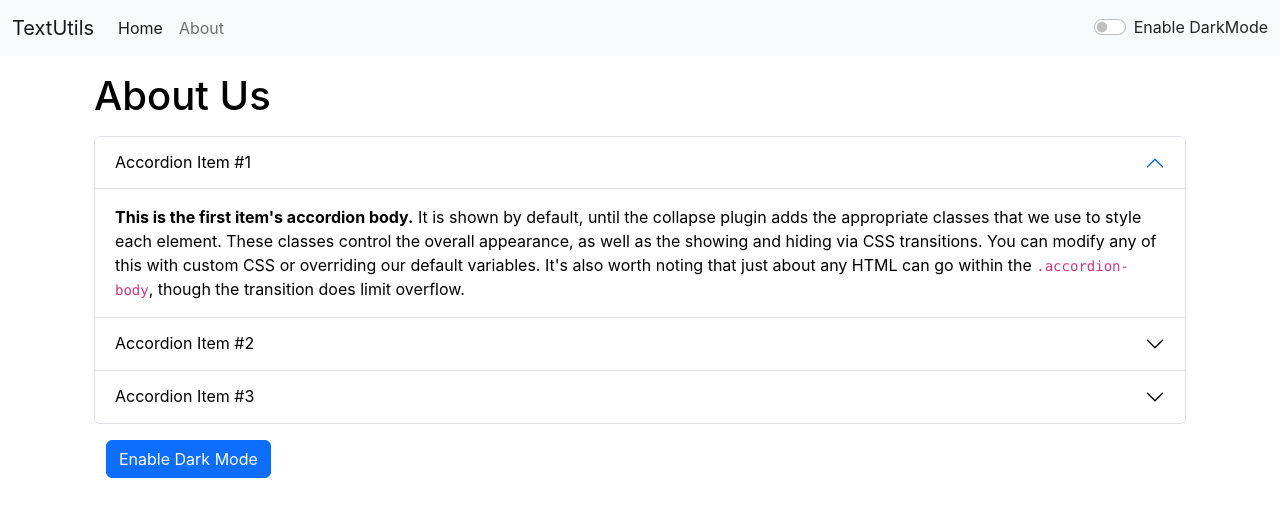
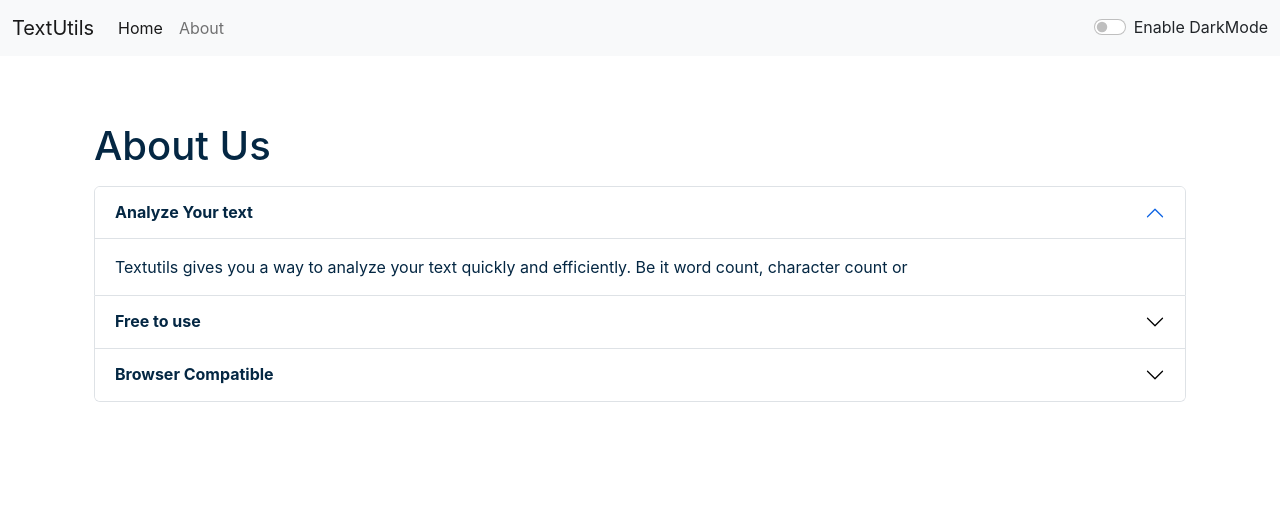
Before and after one commit to M-Rahul1/Reactjs, a React (Create React App) app in the folder my-app/: page /about in a window 1280 px wide. Shown: the top 516 px of the page. Built offline with nearby package versions, Linux system fonts and the light colour scheme.

Commit message:
seo optimized

```diff
--- a/my-app/src/App.js
+++ b/my-app/src/App.js
@@ -8,7 +8,6 @@
   BrowserRouter as Router,
   Switch,
   Route,
-  Link
 } from "react-router-dom";
 
 
@@ -58,7 +57,7 @@
     {/* /users --> Component 1
         /users/home --> Component 2 */}
           <Route exact path="/about">
-            <About />
+              <About mode={mode} />
           </Route>
           <Route exact path="/">
             <TextForm showAlert={showAlert} heading="Enter the text to analyze below" mode={mode}/>
--- a/my-app/src/components/About.js
+++ b/my-app/src/components/About.js
@@ -1,76 +1,60 @@
-import React, {useState} from 'react'
+import React from 'react'
 
-export default function About() {
+export default function About(props) {
 
-    const [myStyle, setMyStyle] = useState({
-        color: 'black',
-        backgroundColor: 'white'
-    })
-    const [btntext, setBtnText] = useState("Enable Dark Mode")
-
-    const toggleStyle = ()=>{
-        if(myStyle.color === 'black'){
-            setMyStyle({
-                color: 'white',
-                backgroundColor: 'black',
-                border: '1px solid white'
-
-            })
-            setBtnText("Enable Light Mode")
-        }
-        else{
-            setMyStyle({
-                color: 'black',
-                backgroundColor: 'white'
-            })
-            setBtnText("Enable Dark Mode");
-        }
+    // const [myStyle, setMyStyle] = useState({
+    //     color: 'black',
+    //     backgroundColor: 'white'
+    // })
+    let myStyle = {
+        color: props.mode ==='dark'?'white':'#042743',
+        backgroundColor: props.mode ==='dark'?'rgb(36 74 104)':'white',
     }
 
     return (
-        <div className="container" style={myStyle}>
-            <h1 className="my-3">About Us</h1>
+        <div className="container">
+            <h1 className="my-3" style={{color: props.mode ==='dark'?'white':'#042743'}}>About Us</h1>
             <div className="accordion" id="accordionExample">
                 <div className="accordion-item">
                     <h2 className="accordion-header" id="headingOne">
                     <button className="accordion-button" type="button" style={myStyle} data-bs-toggle="collapse" data-bs-target="#collapseOne" aria-expanded="true" aria-controls="collapseOne">
-                        Accordion Item #1
+                    <strong>Analyze Your text </strong>
                     </button>
                     </h2>
                     <div id="collapseOne" className="accordion-collapse collapse show" aria-labelledby="headingOne" data-bs-parent="#accordionExample">
                     <div className="accordion-body" style={myStyle}>
-                        <strong>This is the first item's accordion body.</strong> It is shown by default, until the collapse plugin adds the appropriate classes that we use to style each element. These classes control the overall appearance, as well as the showing and hiding via CSS transitions. You can modify any of this with custom CSS or overriding our default variables. It's also worth noting that just about any HTML can go within the <code>.accordion-body</code>, though the transition does limit overflow.
+                    Textutils gives you a way to analyze your text quickly and efficiently. Be it word count, character count or
+
                     </div>
                     </div>
                 </div>
-                <div className="accordion-item" style={myStyle}>
+                <div className="accordion-item">
                     <h2 className="accordion-header" id="headingTwo">
                     <button className="accordion-button collapsed" style={myStyle} type="button" data-bs-toggle="collapse" data-bs-target="#collapseTwo" aria-expanded="false" aria-controls="collapseTwo">
-                        Accordion Item #2
+                    <strong>Free to use </strong>
                     </button>
                     </h2>
                     <div id="collapseTwo" className="accordion-collapse collapse" aria-labelledby="headingTwo" data-bs-parent="#accordionExample">
                     <div className="accordion-body" style={myStyle}>
-                        <strong>This is the second item's accordion body.</strong> It is hidden by default, until the collapse plugin adds the appropriate classes that we use to style each element. These classes control the overall appearance, as well as the showing and hiding via CSS transitions. You can modify any of this with custom CSS or overriding our default variables. It's also worth noting that just about any HTML can go within the <code>.accordion-body</code>, though the transition does limit overflow.
+                    TextUtils is a free character counter tool that provides instant character count & word count statistics for a given text. TextUtils reports the number of words and characters. Thus it is suitable for writing text with word/ character limit.
                     </div>
                     </div>
                 </div>
                 <div className="accordion-item">
                     <h2 className="accordion-header" id="headingThree">
                     <button className="accordion-button collapsed" style={myStyle} type="button" data-bs-toggle="collapse" data-bs-target="#collapseThree" aria-expanded="false" aria-controls="collapseThree">
-                        Accordion Item #3
+                    <strong>Browser Compatible </strong>
                     </button>
                     </h2>
                     <div id="collapseThree" className="accordion-collapse collapse" aria-labelledby="headingThree" data-bs-parent="#accordionExample">
                     <div className="accordion-body" style={myStyle}>
-                        <strong>This is the third item's accordion body.</strong> It is hidden by default, until the collapse plugin adds the appropriate classes that we use to style each element. These classes control the overall appearance, as well as the showing and hiding via CSS transitions. You can modify any of this with custom CSS or overriding our default variables. It's also worth noting that just about any HTML can go within the <code>.accordion-body</code>, though the transition does limit overflow.
+                    This word counter software works in any web browsers such as Chrome, Firefox, Internet Explorer, Safari, Opera. It suits to count characters in facebook, blog, books, excel document, pdf document, essays, etc.
+
                     </div>
                     </div>
                 </div>
             </div>
-            <div className="container my-3">
-                <button onClick={toggleStyle} type="button" className="btn btn-primary">{btntext}</button>
-            </div>
+
         </div>
     )
 }
--- a/my-app/src/components/Alert.js
+++ b/my-app/src/components/Alert.js
@@ -1,16 +1,17 @@
 import React from 'react'
 
 function Alert(props) {
-    const capitalize = (word) => {
+    const capitalize = (word)=>{
         const lower = word.toLowerCase();
         return lower.charAt(0).toUpperCase() + lower.slice(1);
     }
-  return (
-      props.alert && <div className={`alert alert-${props.alert.type} alert-dismissible fade show`} role="alert">
-        {capitalize(props.alert.type)}:  {props.alert.msg}
-        <button type="button" className="btn-close" data-bs-dismiss="alert" aria-label="Close"></button>
-    </div>
-  )
+    return (
+        <div style={{height: '50px'}}>
+        {props.alert && <div className={`alert alert-${props.alert.type} alert-dismissible fade show`} role="alert">
+           <strong>{capitalize(props.alert.type)}</strong>: {props.alert.msg}
+        </div>}
+        </div>
+    )
 }
 
 export default Alert
--- a/my-app/src/components/TextForm.js
+++ b/my-app/src/components/TextForm.js
@@ -51,19 +51,19 @@
         <div className="container" style={{color: props.mode==='dark'?'white':'#042743'}}>
             <h1>{props.heading}</h1>
             <div className="mb-3">
-            <textarea className="form-control" value={text} onChange={handleOnChange} style={{backgroundColor: props.mode==='dark'?'grey':'white', color: props.mode==='dark'?'white':'#042743'}} id="myBox" rows="8"></textarea>
+            <textarea className="form-control" value={text} onChange={handleOnChange} style={{backgroundColor: props.mode==='dark'?'#13466e':'white', color: props.mode==='dark'?'white':'#042743'}} id="myBox" rows="8"></textarea>
             </div>
-            <button className="btn btn-primary mx-1" onClick={handleUpClick}>Convert to Uppercase</button>
-            <button className="btn btn-primary mx-1" onClick={handleLoClick}>Convert to Lowercase</button>
-            <button className="btn btn-primary mx-1" onClick={handleClearClick}>Clear Text</button>
-            <button className="btn btn-primary mx-1" onClick={handleCopy}>Copy Text</button>
-            <button className="btn btn-primary mx-1" onClick={handleExtraSpaces}>Remove Extra Spaces</button>
+            <button className="btn btn-primary mx-1 my-1" onClick={handleUpClick}>Convert to Uppercase</button>
+            <button className="btn btn-primary mx-1 my-1" onClick={handleLoClick}>Convert to Lowercase</button>
+            <button className="btn btn-primary mx-1 my-1" onClick={handleClearClick}>Clear Text</button>
+            <button className="btn btn-primary mx-1 my-1" onClick={handleCopy}>Copy Text</button>
+            <button className="btn btn-primary mx-1 my-1" onClick={handleExtraSpaces}>Remove Extra Spaces</button>
         </div>
         <div className="container my-3" style={{color: props.mode==='dark'?'white':'#042743'}}>
             <h2>Your text summary</h2>
-            <p>{text.split(" ").length} words and {text.length} characters</p>
-            <p>{0.008 *  text.split(" ").length} Minutes read</p>
-            <h2>Preview</h2>
+                {text.split(" ").filter((element) => { return element.length !== 0 }).length}
+                <p>{0.008 * text.split(" ").filter((element)=>{return element.length!==0}).length} Minute read </p>
+                <h2>Preview</h2>
             <p>{text.length>0?text:"Enter something in the textbox above to preview it here"}</p>
         </div>
         </>
```
